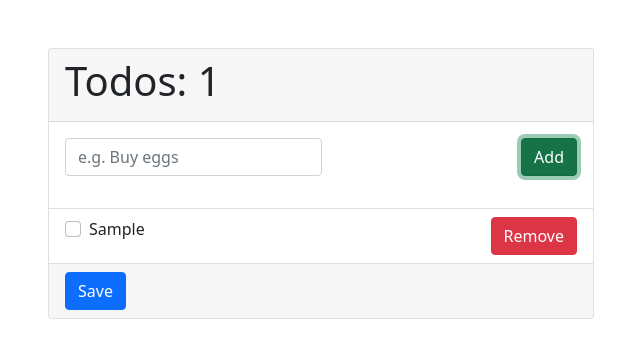
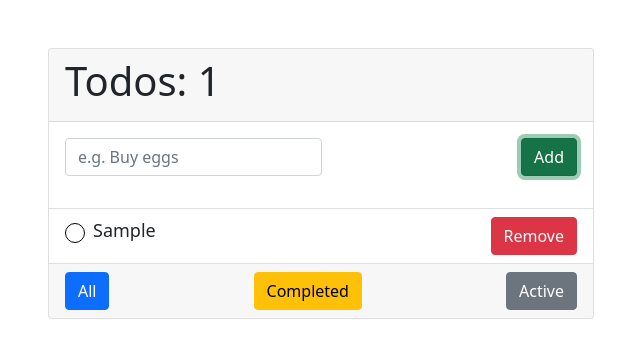
Before and after one commit to bekzodjonganiyev/react-project-redux-todo, a React (Create React App) app: page / in a window 1280 px wide. Both pictures are taken after typing "Sample" into the empty fields and a click on the button "Add". Shown: the top 358 px of the page, without its empty margins (319-959 px from the left). Built offline with nearby package versions, Linux system fonts and the light colour scheme.

Commit message:
edit function edded and checkbox style changed

```diff
--- a/src/App.js
+++ b/src/App.js
@@ -4,6 +4,8 @@ import TodosHeader from "./components/TodosHeader";
 import TodosForm from "./components/TodosForm";
 import TodoItems from "./components/TodoItems";
 import TodosFooter from "./components/TodosFooter";
+
+import "./app.css"
 
 function App() {
   const items = useSelector(state => state.todos)
--- a/src/actions/todos.js
+++ b/src/actions/todos.js
@@ -26,3 +26,12 @@ export const completedTodo = (todoItem) => {
         }
     }
 }
+
+export const editTodo = (todoItem) => {
+    return {
+        type:TODO.EDIT_TODO,
+        payload:{
+            ...todoItem
+        }
+    }
+}
--- /dev/null
+++ b/src/app.css
@@ -0,0 +1,24 @@
+.none{
+    display: none;
+}
+
+.block{
+    display: block;
+}
+
+.rounded-checkbox {
+    width:20px;
+    height: 20px;
+    border-radius: 50%;
+    vertical-align: middle;
+    border: 1px solid black;
+    appearance: none;
+    -webkit-appearance: none;
+    outline: none;
+    cursor: pointer;
+  }
+  .rounded-checkbox:checked {
+    appearance: auto;
+    clip-path: circle(50% at 50% 50%);
+    background-color: blue;
+  }
--- a/src/components/TodoItem.js
+++ b/src/components/TodoItem.js
@@ -1,32 +1,73 @@
-import React from 'react'
+import React, { useState, useRef } from 'react'
 import { useDispatch } from "react-redux"
-import { removeTodo, completedTodo } from '../actions/todos'
+import { removeTodo, completedTodo, editTodo } from '../actions/todos'
+import EditBtn from "../assets/edit.png"
 
-
-const TodoItem = ({ text, id, isDone }) => {
+const TodoItem = ({ textProps, id, isDone }) => {
     const dispatch = useDispatch()
 
+    const [edit, setEdit] = useState(false)
+    const [text, setText] = useState(textProps)
+
+    const editText = useRef()
+
     const handleMark = (e) => {
-        dispatch(completedTodo({
+        const toLocalStorage = {
             id,
             text,
             isDone: e.target.checked
-        }))
+        }
+        dispatch(completedTodo(toLocalStorage))
+    }
+
+    const handleEdit = () => {
+
+        const data = {
+            id,
+            text,
+            isDone
+        }
+
+        dispatch(editTodo(data))
     }
 
     return (
         <li className="list-group-item d-flex justify-content-between align-item-center">
             <div>
                 <input
-                    className="form-check-input me-2"
+                    className={`rounded-checkbox me-2 ${edit ? "none" : ""}`}
                     type="checkbox"
                     value=""
-                    id="flexCheckDefault"
                     onChange={handleMark}
                 />
                 <label
-                    className={`form-check-label ${isDone ? "text-decoration-line-through" : ""}`}
-                    htmlFor="flexCheckDefault">{text}</label>
+                    style={{fontSize:"18px"}}
+                    onDoubleClick={() => setEdit(true)}
+                    className={`form-check-label ${isDone ? "text-decoration-line-through" : ""} ${edit ? "none" : ""}`}
+                >{text} </label>
+
+                {/* Edit function here */}
+                <div className='d-flex'>
+                    <input
+                        type="text"
+                        className={`${edit ? "block" : "none"}`}
+                        value={text}
+                        ref={editText}
+                        onChange={(e) => setText(e.target.value)}
+                        onTouchEnd={() => console.log(text)}
+                    />
+                    <button
+                        className={`btn ${edit ? "block" : "none"}`}
+                        onClick={() => {
+                            setText(editText.current.value)
+                            handleEdit()
+                            setEdit(false)
+                        }}
+                    >
+                        <img src={EditBtn} alt="edit" width="20" height="auto" />
+                    </button>
+                </div>
+
             </div>
 
             <button
--- a/src/components/TodoItems.js
+++ b/src/components/TodoItems.js
@@ -5,14 +5,22 @@ import { useSelector } from "react-redux"
 
 
 const TodoItems = () => {
-    const todos = useSelector(state => state.todos)
+    const todos = useSelector(state => {
+        if (state.todos) {
+            return state.todos
+        }
+        else {
+            return JSON.parse(window.localStorage.getItem("todos"))
+        }
+    }
+    )
 
     return (
         <ul className="list-group list-group-flush">
             {
                 todos.length > 0
                     ? todos.map((item) =>
-                        <TodoItem key={item.id} text={item.text} id={item.id} isDone={item.isDone} />
+                        <TodoItem key={item.id} textProps={item.text} id={item.id} isDone={item.isDone} />
                     )
                     : <h3 className='text-center my-3 text-secondary'>Todos not created yet</h3>
             }
--- a/src/components/TodosFooter.js
+++ b/src/components/TodosFooter.js
@@ -2,8 +2,10 @@ import React from 'react'
 
 const TodosFooter = () => {
     return (
-        <div className="card-footer">
-            <button className="btn btn-primary">Save</button>
+        <div className="card-footer d-flex justify-content-between">
+            <button className="btn btn-primary">All</button>
+            <button className="btn btn-warning">Completed</button>
+            <button className="btn btn-secondary">Active</button>
         </div>)
 }
 
--- a/src/components/TodosForm.js
+++ b/src/components/TodosForm.js
@@ -9,12 +9,17 @@ const TodosForm = () => {
     const formRef = useRef(null)
     const dispatch = useDispatch()
 
+
     const handleSubmit = (e) => {
         e.preventDefault()
-        dispatch(addTodo({
+        const item = {
             id: uuidv4(),
             text: inputRef.current.value,
             isDone: false
+        }
+        localStorage.setItem("todos", JSON.stringify(item))
+        dispatch(addTodo({
+            ...item
         }))
         formRef.current.reset()
     }
--- a/src/reducers/todos.js
+++ b/src/reducers/todos.js
@@ -1,13 +1,15 @@
 import { TODO } from "../types/todos"
 
-const initialState = []
+const initialState = JSON.parse(localStorage.getItem("todos")) || []
 
 
 export const todos = (state = initialState, action) => {
     switch (action.type) {
         case TODO.ADD_TODO:
+            localStorage.setItem("todos", JSON.stringify([...state, action.payload]))
             return [...state, action.payload]
         case TODO.REMOVE_TODO:
+            localStorage.removeItem("todos")
             return state.filter(item => item.id !== action.payload.id)
         case TODO.ISDONE_TODO:
             return state.map(item => {
@@ -20,6 +22,11 @@ export const todos = (state = initialState, action) => {
                     return item
                 }
             })
+        case TODO.EDIT_TODO:
+            const updateContact = state.map(item => item.id === action.payload.id ? action.payload : item)
+            state = updateContact
+            localStorage.setItem("todos", JSON.stringify(state))
+            return state
         default:
             return state
     }
--- a/src/types/todos.js
+++ b/src/types/todos.js
@@ -1,5 +1,6 @@
 export const TODO = {
     ADD_TODO: "ADD_TODO",
     REMOVE_TODO: "REMOVE_TODO",
-    ISDONE_TODO: "ISDONE_TODO"
+    ISDONE_TODO: "ISDONE_TODO",
+    EDIT_TODO: "EDIT_TODO"
 }
```
Also changed, not shown: New Text Document.txt, picture/Screenshot_2.png (added), src/assets/edit.png (added).
